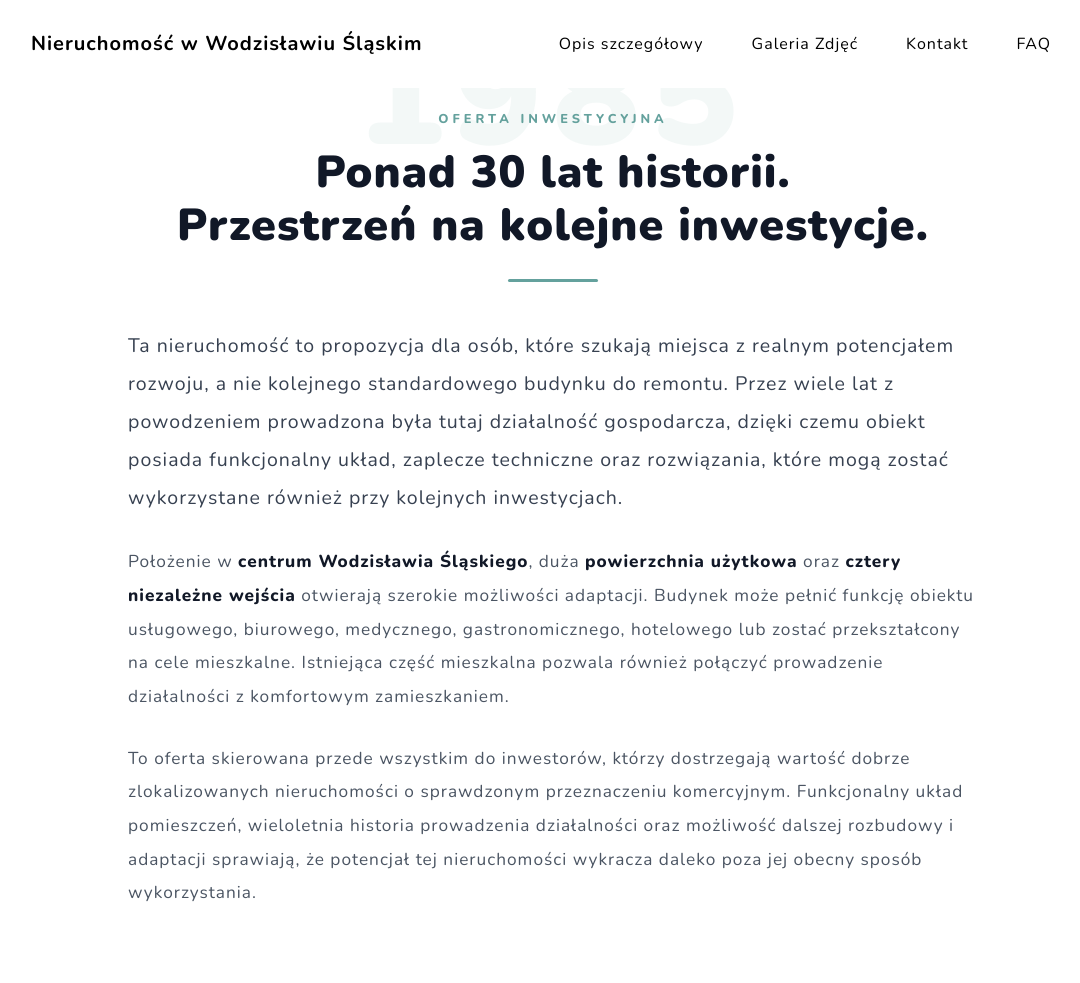
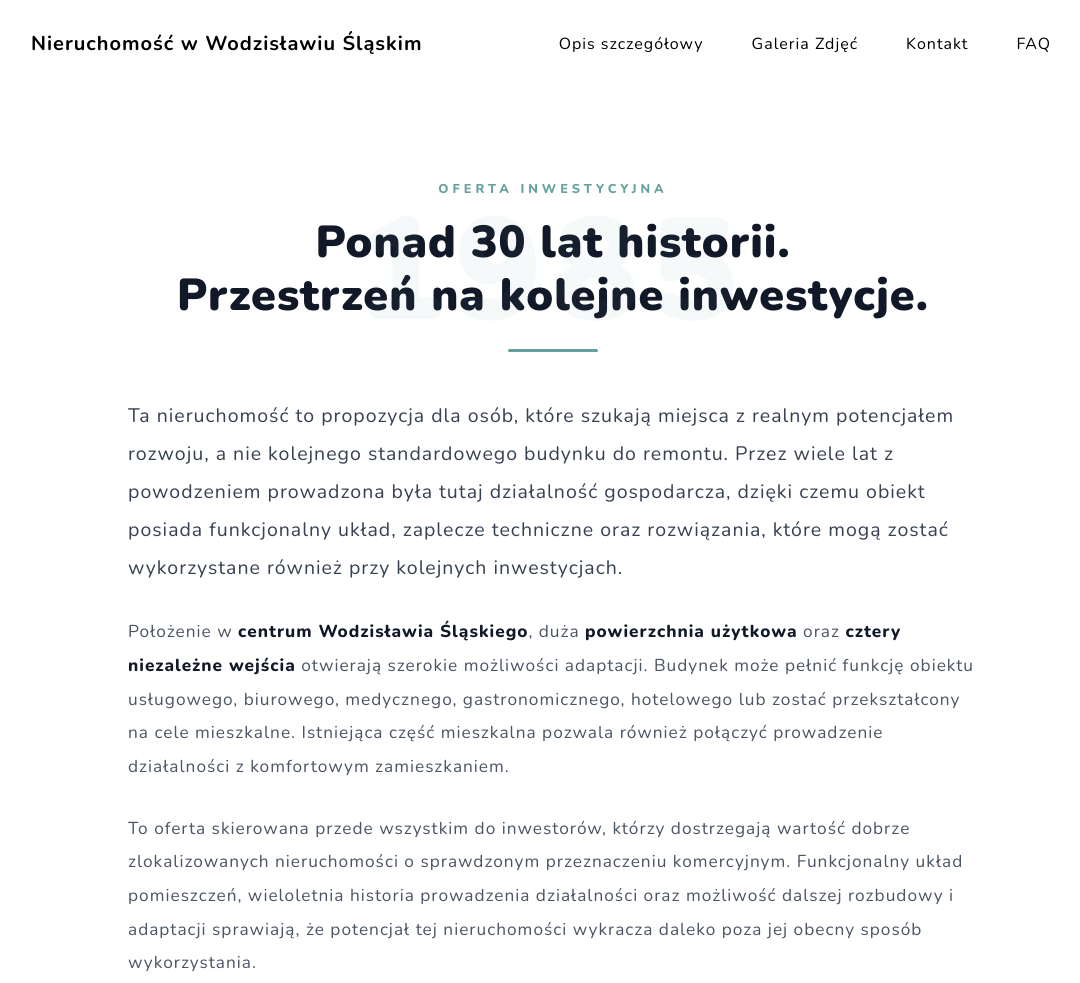
Before and after one commit to dawidjasiak/stronadom, a plain HTML site: page index.html in a window 1280 px wide. Shown: the top 983 px of the page, without its empty margins (87-1167 px from the left). Drawn offline with nearby package versions, Linux system fonts and the light colour scheme.

Commit message:
drobne fixy

```diff
--- a/css/custom.css
+++ b/css/custom.css
@@ -14,7 +14,7 @@
 
 .intro-premium-section{
     background:#fff;
-    padding:110px 0 95px;
+    padding:180px 0 95px;
     position:relative;
     overflow:hidden;
 }
@@ -29,15 +29,16 @@
 .intro-year{
     position:absolute;
     left:50%;
-    top:-85px;
+    top:20px;
     transform:translateX(-50%);
     font-size:9rem;
     font-weight:900;
     letter-spacing:.08em;
-    color:rgba(100,161,157,.08);
+    color:rgba(100,161,157,.06);
     line-height:1;
     user-select:none;
     pointer-events:none;
+    z-index:0;
 }
 
 .intro-label{
--- a/index.html
+++ b/index.html
@@ -871,7 +871,7 @@ Dziś może stać się fundamentem kolejnej udanej inwestycji.
                 <h3>Charakter nieruchomości</h3>
                 <p>
                     Budynek o powierzchni <strong>XXX m²</strong>, posadowiony na działce o powierzchni
-                    <strong>XXX m²</strong>, został wybudowany w <strong>1985 roku</strong> i przez lata
+                    <strong>XXX m²</strong>, został wybudowany w <strong>1985 roku</strong> i przez lata od <strong>1986 roku</strong>
                     z powodzeniem pełnił funkcję lokalu gastronomicznego z częścią mieszkalną.
                 </p>
                 <p>
```
